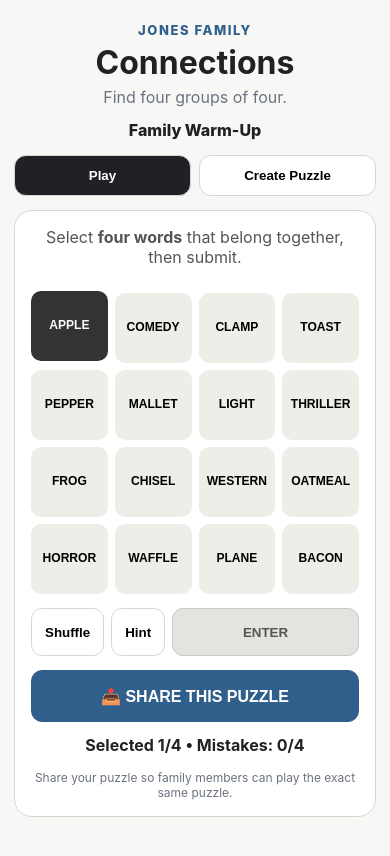
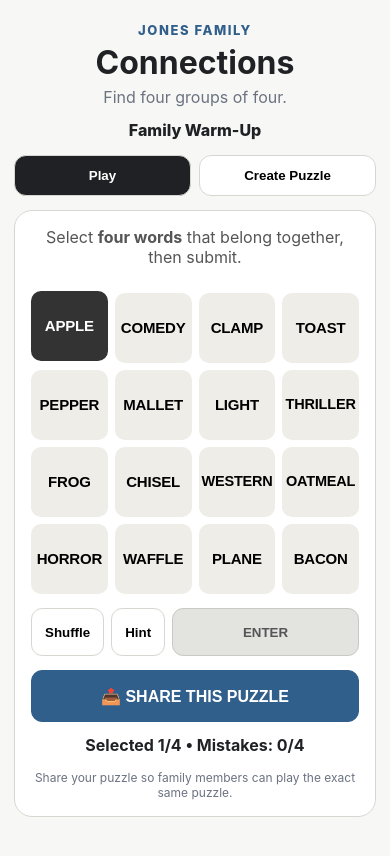
Before and after one commit to JonesFamilyConnectionHub/Jones-Family-Connection, a plain HTML site: page index.html in a window 390 px wide. Both pictures are taken after a click on the button "APPLE". Drawn offline with Linux system fonts and the light colour scheme.

Commit message:
Add files via upload

```diff
--- a/index.html
+++ b/index.html
@@ -5,7 +5,6 @@
 <meta name="viewport" content="width=device-width,initial-scale=1,viewport-fit=cover">
 <meta name="theme-color" content="#202124">
 <link rel="manifest" href="manifest.webmanifest">
-<link rel="apple-touch-icon" href="icon-180.png">
 <title>Jones Family Connections</title>
 <style>
 :root{--ink:#202124;--muted:#6b7280;--bg:#f7f7f5;--card:#fff;--line:#d7d7d2;--accent:#315f8c}
@@ -20,7 +19,7 @@ h1{font-size:32px;margin:5px 0}.sub{color:var(--muted);margin:0 0 18px}
 .panel{background:var(--card);border:1px solid var(--line);border-radius:18px;padding:16px}
 .instructions{text-align:center;color:#555;margin:0 0 16px}
 .grid{display:grid;grid-template-columns:repeat(4,minmax(0,1fr));gap:7px}
-.word{width:100%;height:70px;border:0;border-radius:10px;background:#eeeDE8;font-weight:800;font-size:clamp(10px,3.1vw,15px);line-height:1.08;padding:5px 3px;cursor:pointer;overflow-wrap:anywhere;word-break:normal}
+.word{width:100%;height:70px;border:0;border-radius:10px;background:#eeeDE8;font-weight:800;font-size:15px;line-height:1.08;padding:5px 3px;cursor:pointer;white-space:nowrap;overflow:hidden;text-overflow:clip;letter-spacing:-.2px}
 .word.sel{background:#333;color:#fff;transform:translateY(-2px)}
 .controls{display:flex;gap:7px;margin-top:14px;flex-wrap:wrap}
 .controls button,.primary{border:1px solid var(--line);background:#fff;border-radius:11px;padding:12px 13px;font-weight:800;cursor:pointer}
@@ -33,7 +32,7 @@ h1{font-size:32px;margin:5px 0}.sub{color:var(--muted);margin:0 0 18px}
 .hidden{display:none}.field{margin:9px 0}.field label{display:block;font-size:13px;font-weight:800;margin-bottom:5px}.field input{width:100%;padding:11px;border:1px solid var(--line);border-radius:10px;font-size:16px}
 .small{font-size:12px;color:var(--muted)}.puzzle-card{border:1px solid var(--line);border-radius:12px;padding:12px;margin-top:8px;background:#fafaf8}
 .share-note{text-align:center;color:var(--muted);font-size:12px;margin:8px 0 0}
-@media(max-width:360px){.wrap{padding-left:9px;padding-right:9px}.grid{gap:5px}.word{height:66px;font-size:10px;padding-left:2px;padding-right:2px}}
+@media(max-width:360px){.wrap{padding-left:9px;padding-right:9px}.grid{gap:5px}.word{height:66px;padding-left:2px;padding-right:2px}}
 </style>
 </head>
 <body>
@@ -68,7 +67,7 @@ const defaultPuzzle={title:"Family Warm-Up",groups:[
 {name:"Movie Genres",words:["HORROR","COMEDY","WESTERN","THRILLER"]},
 {name:"Things That Can Be Green",words:["APPLE","PEPPER","FROG","LIGHT"]}]};
 
-let puzzle=defaultPuzzle,remaining=[],selected=[],solved=[],mistakes=0;
+let puzzle=defaultPuzzle,remaining=[],selected=[],solved=[],mistakes=0,gameOver=false;
 
 function encodePuzzle(p){
   const bytes=new TextEncoder().encode(JSON.stringify(p));
@@ -101,7 +100,7 @@ function shuffle(a){
 function start(p){
   puzzle=p;
   remaining=shuffle(p.groups.flatMap(g=>g.words));
-  selected=[];solved=[];mistakes=0;
+  selected=[];solved=[];mistakes=0;gameOver=false;
   $("puzzleTitle").textContent=p.title||"";
   render();
 }
@@ -125,26 +124,36 @@ async function sharePuzzle(){
     $("status").textContent=url;
   }
 }
+function fitWordText(b){
+  let size=15;
+  b.style.fontSize=size+"px";
+  while(b.scrollWidth>b.clientWidth && size>8){size-=0.5;b.style.fontSize=size+"px";}
+}
 function render(){
   $("grid").innerHTML=remaining.map(w=>`<button type="button" class="word ${selected.includes(w)?"sel":""}" data-word="${w}">${w}</button>`).join("");
   document.querySelectorAll("#grid .word").forEach(b=>b.addEventListener("click",()=>toggle(b.dataset.word)));
+  requestAnimationFrame(()=>document.querySelectorAll("#grid .word").forEach(fitWordText));
   $("solved").innerHTML=solved.map((g,i)=>`<div class="group ${colors[i]}"><b>${g.name}</b>${g.words.join(" • ")}</div>`).join("");
-  $("submit").disabled=selected.length!==4;
-  $("status").textContent=solved.length===4?"🎉 You solved it!":`Selected ${selected.length}/4 • Mistakes: ${mistakes}/4`;
+  $("submit").disabled=selected.length!==4 || gameOver;
+  $("shuffle").disabled=gameOver;
+  $("hint").disabled=gameOver;
+  $("status").textContent=solved.length===4?"🎉 Congratulations! You did it!":mistakes>=4?"Better Luck Next Time!":`Selected ${selected.length}/4 • Mistakes: ${mistakes}/4`;
 }
 function toggle(w){
+  if(gameOver)return;
   selected=selected.includes(w)?selected.filter(x=>x!==w):(selected.length<4?[...selected,w]:selected);
   render();
 }
 $("submit").onclick=()=>{
-  if(selected.length!==4)return;
+  if(gameOver || selected.length!==4)return;
   const g=puzzle.groups.find(x=>x.words.every(w=>selected.includes(w))&&selected.every(w=>x.words.includes(w)));
   if(g){solved.push(g);remaining=remaining.filter(w=>!g.words.includes(w));selected=[]}
-  else{mistakes++;selected=[]}
+  else{mistakes++;selected=[];if(mistakes>=4)gameOver=true}
   render();
 };
-$("shuffle").onclick=()=>{remaining=shuffle(remaining);render()};
+$("shuffle").onclick=()=>{if(gameOver)return;remaining=shuffle(remaining);render()};
 $("hint").onclick=()=>{
+  if(gameOver)return;
   const u=puzzle.groups.filter(g=>!solved.includes(g));
   if(u.length){
     const g=u[Math.floor(Math.random()*u.length)];
```
Also changed, not shown: manifest.webmanifest.
